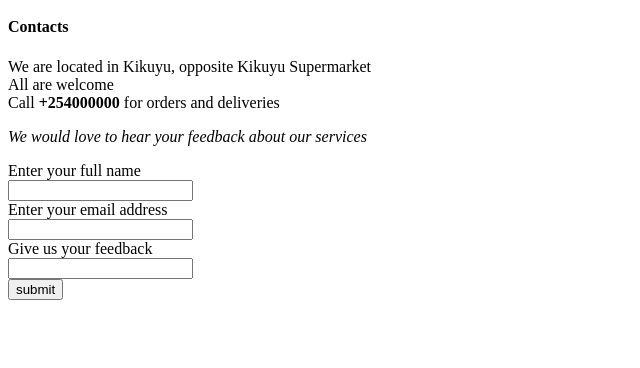
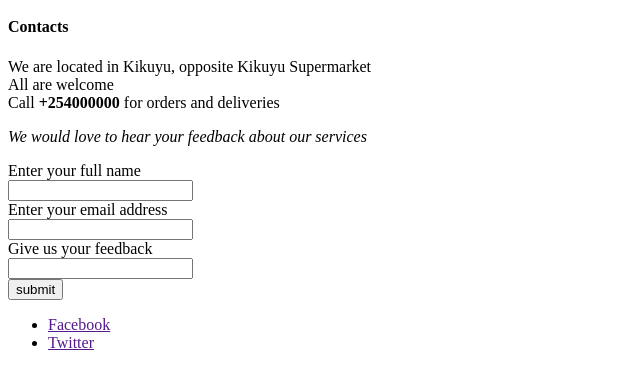
Before and after one commit to Annaliskirwa/__Drury_CaFe_, a plain HTML site: page index.html in a window 1280 px wide. Shown: the part 836-1204 px from the top of the page, without its empty margins (0-640 px from the left). Before the commit the page ends 1144 px from the top, so only its background shows below. Drawn offline with Linux system fonts and the light colour scheme.

Commit message:
adding social media handles

```diff
--- a/index.html
+++ b/index.html
@@ -87,7 +87,12 @@
                             <input type="submit" value="submit">
                         </form>
                     </div>
-
+                </div>
+                <div id="footer">
+                    <ul>
+                        <li><a href="" target="blank">Facebook</a></li>
+                        <li><a href ="" target="blank">Twitter</a></li>
+                    </ul>
                 </div>
             </div>
         </div>
```
